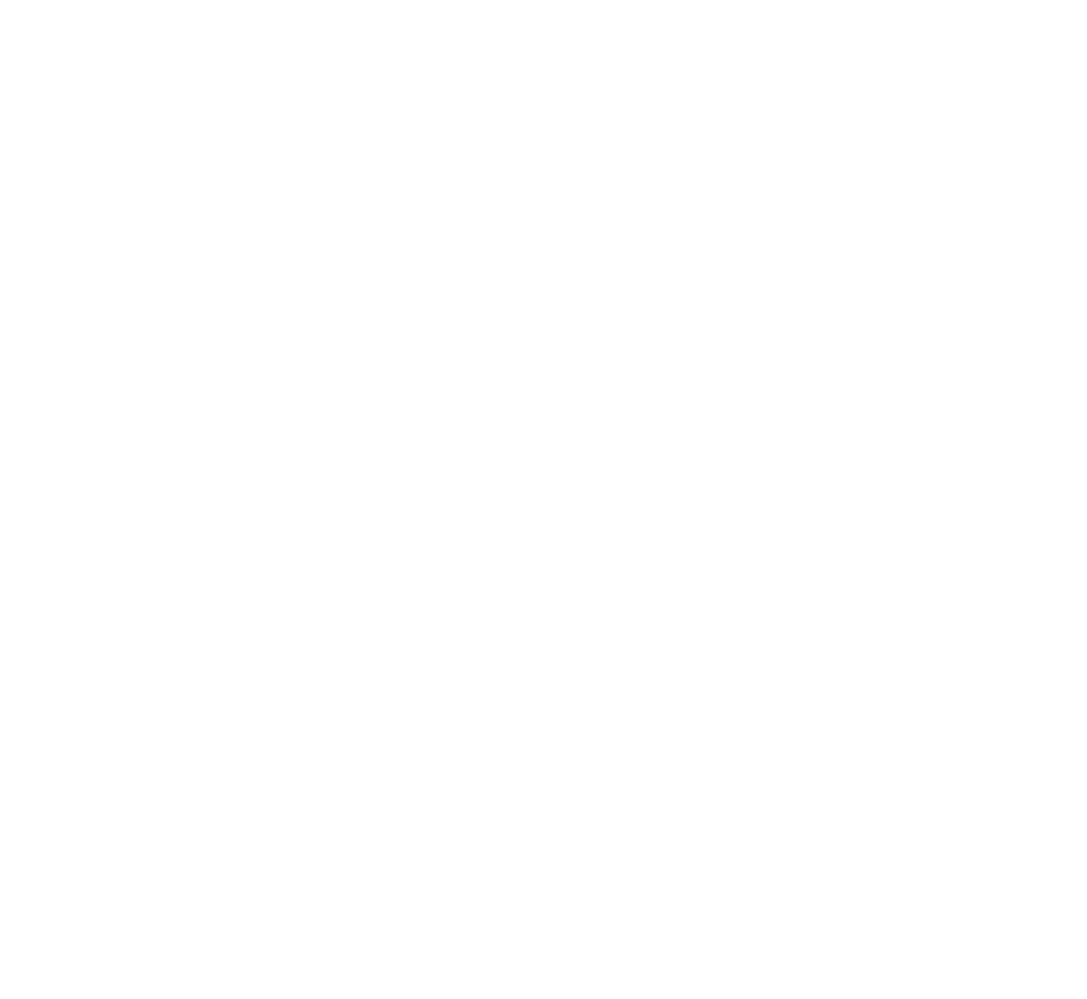
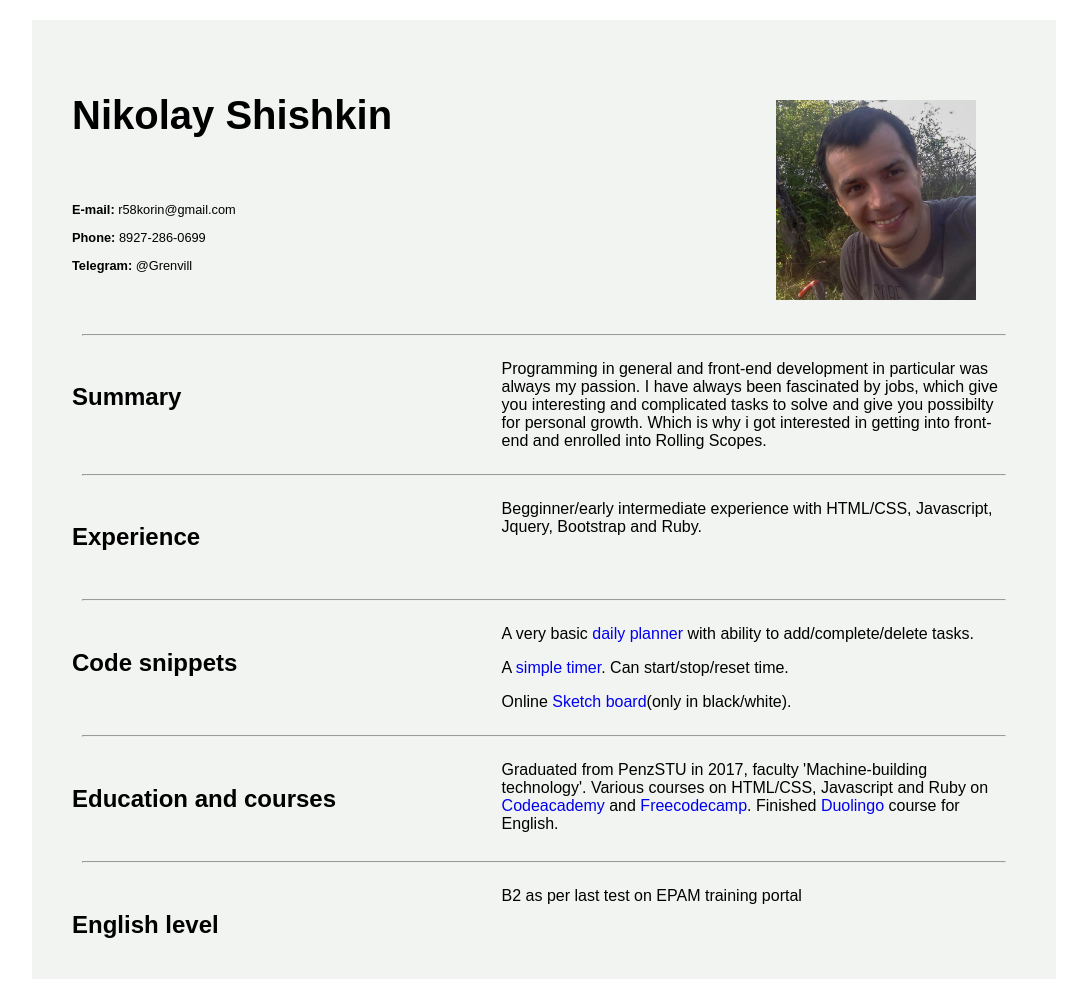
Before and after one commit to nshishkin/rsschool-cv, a plain HTML site: page index.html in a window 1280 px wide. Shown: the whole page, without its empty margins (96-1183 px from the left). Before the commit the page ends 800 px from the top, so only its background shows below. Drawn offline with Linux system fonts and the light colour scheme.

Commit message:
feat: fill index.html and css

```diff
--- a/index.html
+++ b/index.html
@@ -4,8 +4,77 @@
     <meta charset="UTF-8">
     <meta name="viewport" content="width=device-width, initial-scale=1.0">
     <title>RS CV task</title>
+    <link rel="stylesheet" href="./style.css">
 </head>
 <body>
+    <div id="wrapper">
+        <header class="flex-container-top">
+          <section class="contact-info">
+            <h1>Nikolay Shishkin</h1>
+            <br>
+            <p><strong>E-mail:</strong> r58korin@gmail.com</p>
+            <p><strong>Phone:</strong> 8927-286-0699</p>
+            <p><strong>Telegram:</strong> @Grenvill</p>
+          </section>
+          <figure class="photo">
+            <img src="git.jpg" alt="My photo" width="200" height="200">
+          </figure>
+        </header>
+        <hr>
+        <main>
 
+          <section class="summary flex-container">
+            <header class="column-header">
+              <h2>Summary</h2>
+            </header>
+            <div class="content">
+              <p>Programming in general and front-end development in particular was always my passion.
+                I have always been fascinated by jobs, which give you interesting and complicated tasks to solve
+                and give you possibilty for personal growth. Which is why i got interested in getting into front-end and enrolled into Rolling Scopes.
+              </p>
+            </div>
+          </section>
+          <hr>
+          <section class="skills flex-container">
+            <header class="column-header">
+              <h2>Experience</h2>
+            </header>
+            <div class="content">
+              <p>Begginner/early intermediate experience with HTML/CSS, Javascript, Jquery, Bootstrap and Ruby.</p>
+            </div>
+          </section>
+          <hr>
+          <section class="experience flex-container">
+            <header class="column-header">
+              <h2>Code snippets</h2>
+            </header>
+            <div class="content">
+              <p>A very basic <a href="https://github.com/grenbork/DailyPlanner">daily planner</a> with ability to add/complete/delete tasks.</p>
+              <p>A <a href="https://github.com/grenbork/Project_timer">simple timer</a>. Can start/stop/reset time.</p>
+              <p>Online <a href="https://github.com/grenbork/Project_Sketch">Sketch board</a>(only in black/white).</p>
+            </div>
+          </section>
+          <hr>
+          <section class="education flex-container">
+            <header class="column-header">
+              <h2>Education and courses</h2>
+            </header>
+            <div class="content">
+              <p>Graduated from PenzSTU in 2017, faculty 'Machine-building technology'. Various courses on HTML/CSS, Javascript and Ruby on
+                <a href="https://www.codecademy.com/users/grenvill/achievements">Codeacademy</a> and <a href="https://www.freecodecamp.org/grenbork">Freecodecamp</a>.
+                Finished <a href="https://www.duolingo.com/grenbork">Duolingo</a> course for English.</p>
+            </div>
+          </section>
+          <hr>
+          <section class="english flex-container">
+            <header class="column-header">
+              <h2>English level</h2>
+            </header>
+            <div class="content">
+              <p>B2 as per last test on EPAM training portal</p>
+            </div>
+          </section>
+        </main>
+      </div>
 </body>
 </html>
--- a/style.css
+++ b/style.css
@@ -0,0 +1,44 @@
+
+#wrapper {
+    width: 1024px;
+    margin: 20px auto;
+    font-family: "Arial", "Times New Roman",sans-serif;
+    background-color: #f1f4f1;
+  }
+  h1 {
+    font-size: 250%;
+  }
+  .contact-info > p {
+    font-size: 80%;
+  }
+  .contact-info {
+    margin: 20px;
+    padding: 20px;
+  }
+  .photo {
+    margin: 80px 80px 10px 50px;
+  }
+
+  .flex-container {
+    display: flex;
+  }
+  .flex-container-top {
+    display: flex;
+    justify-content: space-between;
+  }
+
+  .column-header {
+    flex-basis: 40%;
+    margin-left: 20px;
+    padding: 20px;
+  }
+  .content {
+    align-self: flex-start;
+    flex-basis: 50%;
+  }
+  hr {
+    width: 90%;
+  }
+  a {
+    text-decoration: none;
+  }
```
